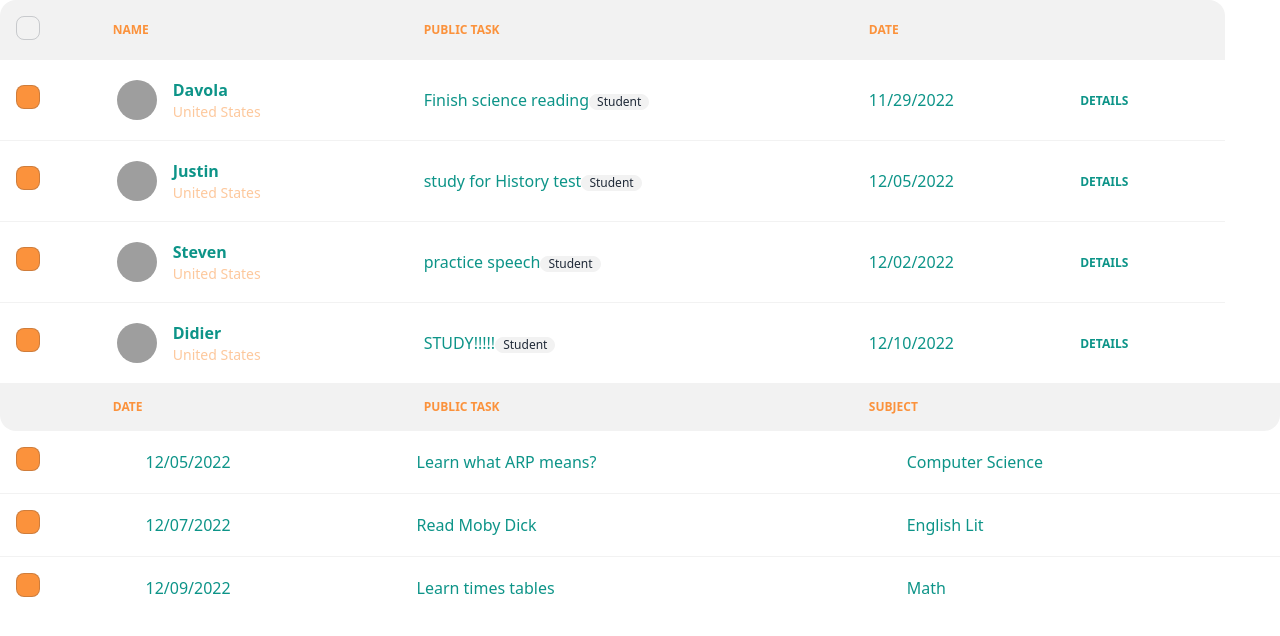
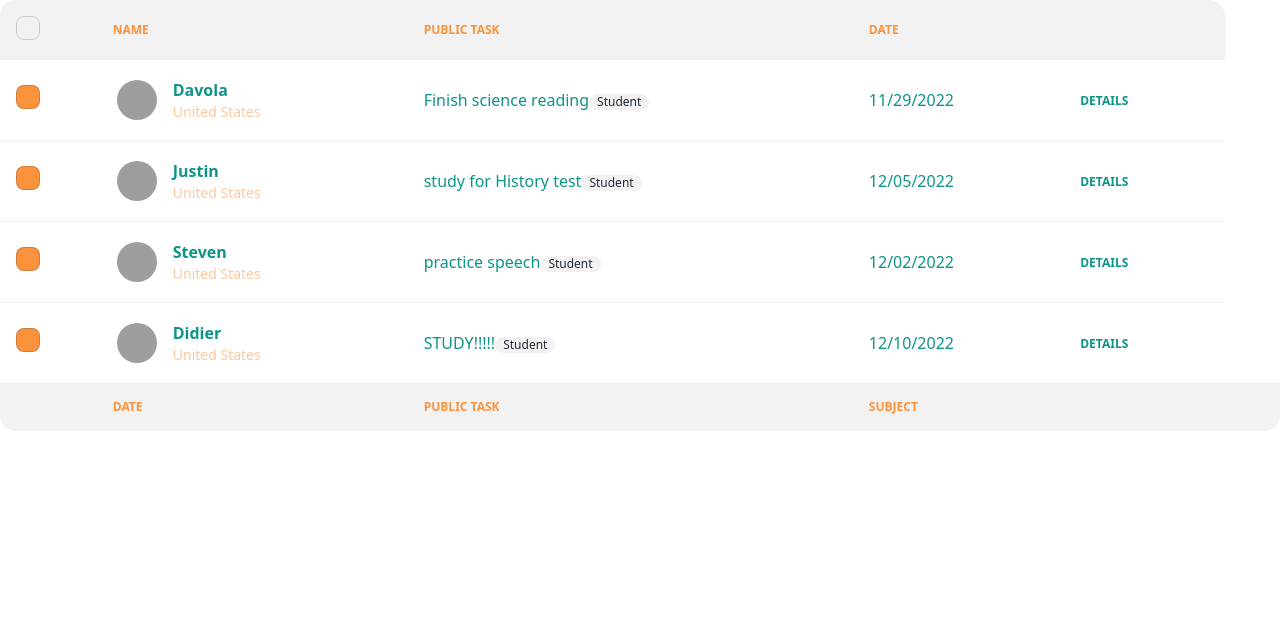
Before and after one commit to stevenrhett/task-tracker, a React (Create React App) app: page / in a window 1280 px wide. Shown: the top 636 px of the page. Built offline with nearby package versions, Linux system fonts and the light colour scheme; grey boxes are pictures that could not be loaded.

Commit message:
seperating the components

```diff
--- a/src/App.js
+++ b/src/App.js
@@ -1,12 +1,11 @@
 import './index.css';
 import PublicLoginPage from "./PublicLoginPage";
-import PublicUserLogin from "./PublicUserLogin";
 
 function App() {
     return (
         <div>
             <PublicLoginPage/>
-            <PublicUserLogin/>
+
         </div>
     );
 }
--- a/src/PublicUserLogin.js
+++ /dev/null
@@ -1,52 +0,0 @@
-import React from 'react';
-
-const PublicUserLogin = () => {
-    return (
-        <div>
-            <div className="overflow-x-auto">
-                <table className="table w-full">
-
-
-                    <tbody className="text-teal-600">
-
-                    <tr >
-                        <th>
-                            <label>
-                                <input type="checkbox" className="checkbox bg-orange-400"/>
-                            </label>
-                        </th>
-                        <td>12/05/2022</td>
-                        <td>Learn what ARP means?</td>
-                        <td>Computer Science</td>
-                    </tr>
-
-                    <tr>
-                        <th>
-                            <label>
-                                <input type="checkbox" className="checkbox bg-orange-400"/>
-                            </label>
-                        </th>
-                        <td>12/07/2022</td>
-                        <td>Read Moby Dick</td>
-                        <td>English Lit</td>
-                    </tr>
-
-                    <tr>
-                        <th>
-                            <label>
-                                <input type="checkbox" className="checkbox bg-orange-400"/>
-                            </label>
-                        </th>
-                        <td>12/09/2022</td>
-                        <td>Learn times tables</td>
-                        <td>Math</td>
-                    </tr>
-
-                    </tbody>
-                </table>
-            </div>
-        </div>
-    );
-};
-
-export default PublicUserLogin;
```
